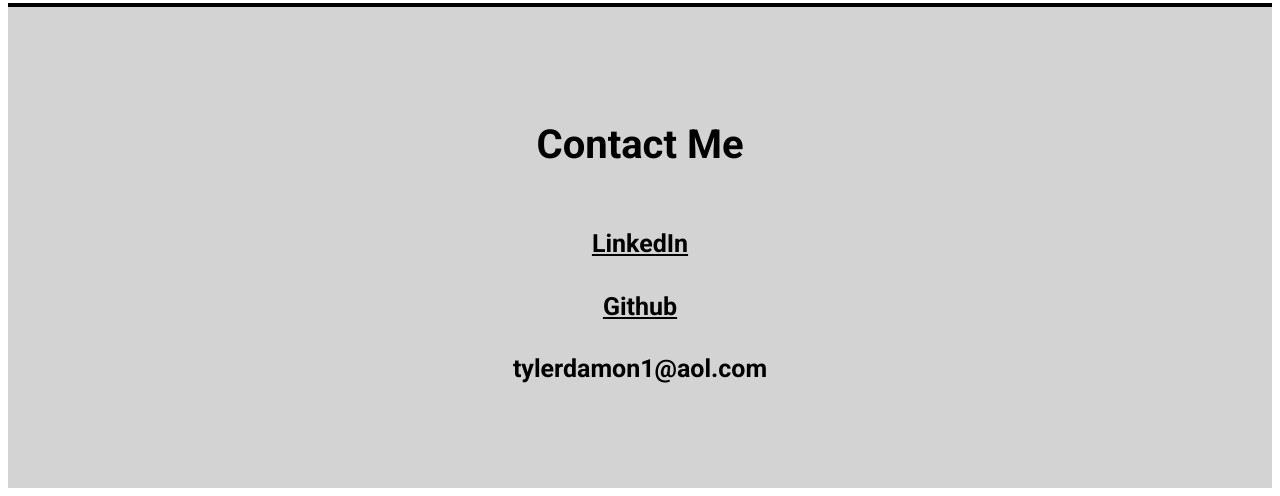
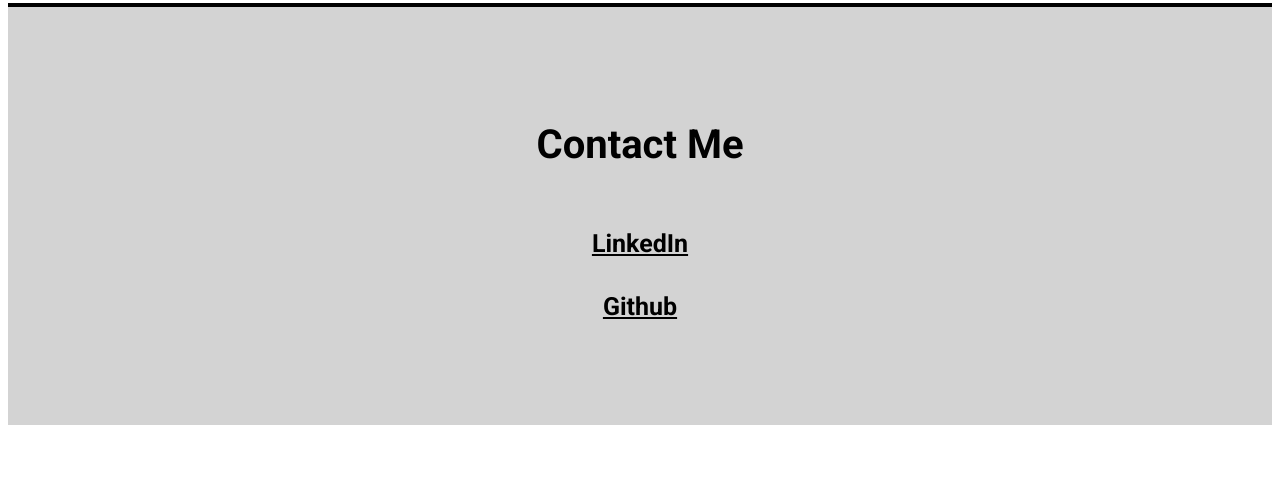
Before and after one commit to TdL752/Portfolio, a plain HTML site: page index.html in a window 1280 px wide. Shown: the part 7870-8366 px from the top of the page. After the commit the page ends 8303 px from the top, so only its background shows below. Drawn offline with Linux system fonts and the light colour scheme.

Commit message:
Update index.html

```diff
--- a/index.html
+++ b/index.html
@@ -206,9 +206,6 @@
             <h3 class="contact" id="contact-github">
                 <a class="contact-link" rel="github profile link" href="https://github.com/TdL752" target="_blank">Github</a>
             </h3>
-            <h3 class="contact" id="contact-email">
-                tylerdamon1@aol.com
-            </h3>
         </div>
         <script src="profile.js"></script>
     </body>
```
